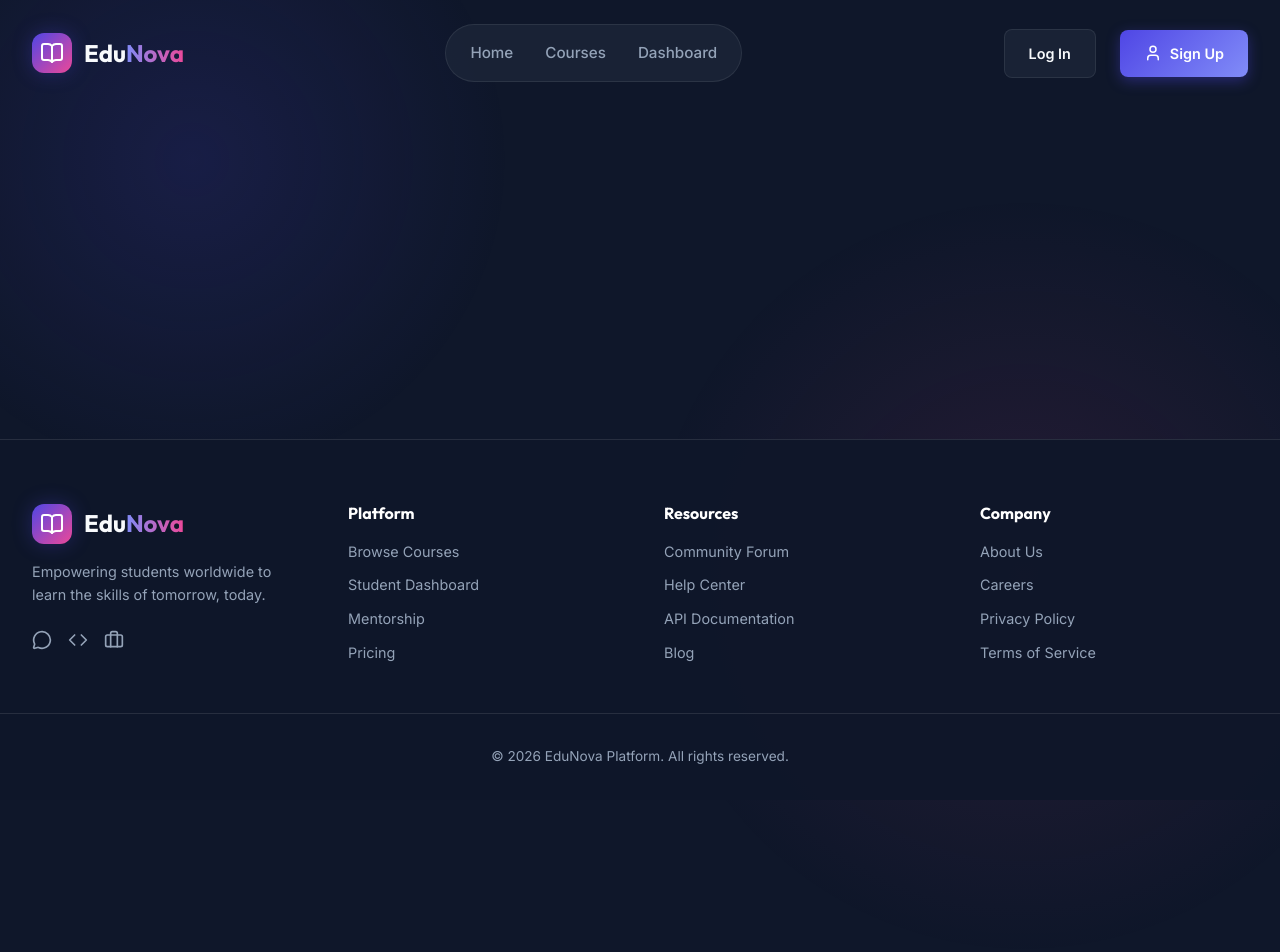
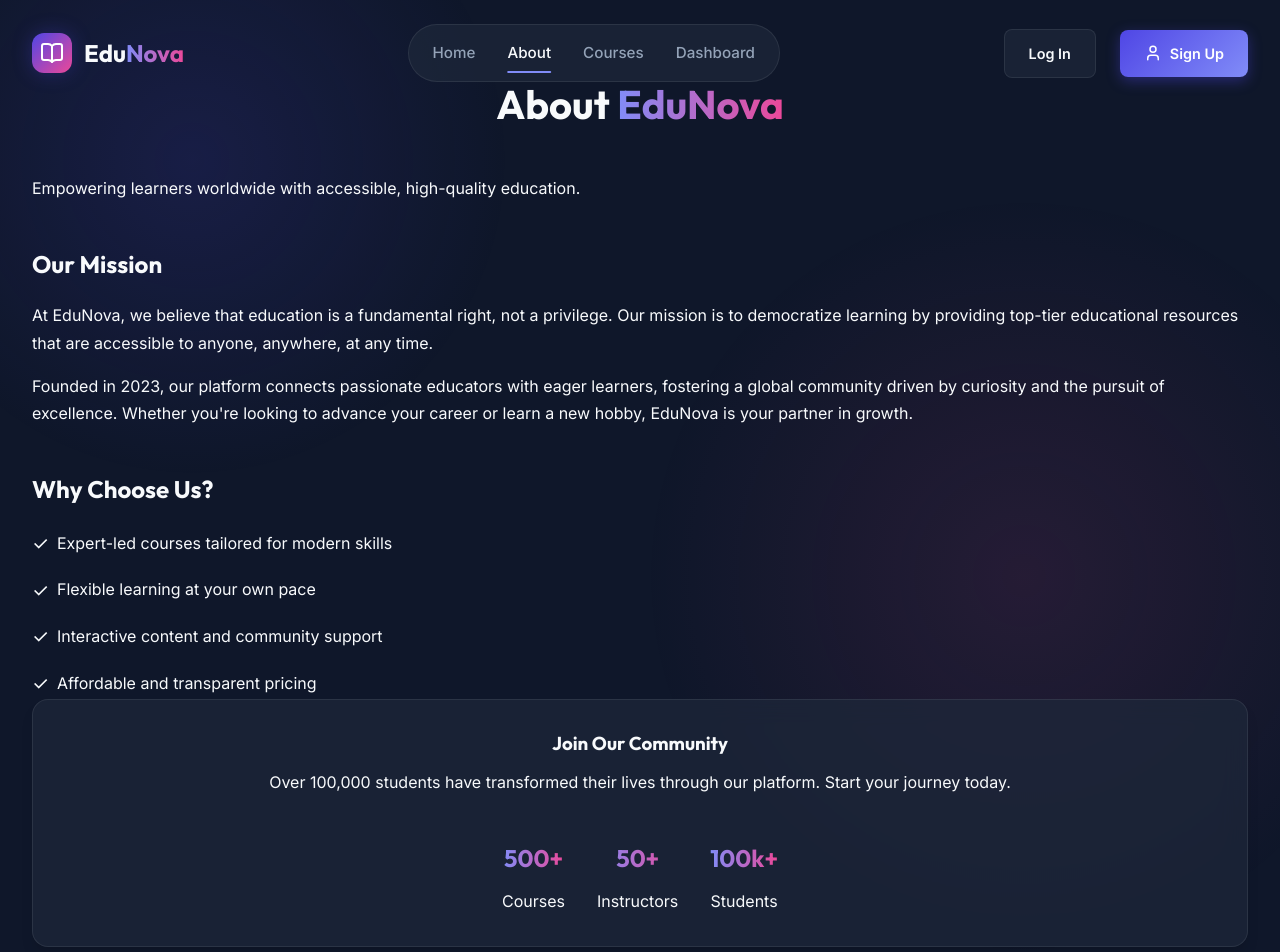
Before and after one commit to shivuas001/Education-Platform, a React (Vite) app: page /about in a window 1280 px wide. Shown: the top 952 px of the page. Before the commit the page ends 800 px from the top, so only its background shows below. Built offline with nearby package versions, Linux system fonts and the light colour scheme.

Commit message:
about section added in navigation

```diff
--- a/src/App.jsx
+++ b/src/App.jsx
@@ -8,6 +8,7 @@ import CoursePlayer from './pages/CoursePlayer';
 import Dashboard from './pages/Dashboard';
 import Login from './pages/Login';
 import Register from './pages/Register';
+import About from './pages/About';
 import Footer from './components/Footer';
 import ScrollToTop from './components/ScrollToTop';
 import './index.css';
@@ -21,6 +22,7 @@ function App() {
         <main className="main-content">
           <Routes>
             <Route path="/" element={<Home />} />
+            <Route path="/about" element={<About />} />
             <Route path="/courses" element={<Courses />} />
             <Route path="/courses/:id" element={<CourseDetails />} />
             <Route path="/learn/:id" element={<CoursePlayer />} />
--- a/src/components/Navigation.jsx
+++ b/src/components/Navigation.jsx
@@ -30,6 +30,7 @@ const Navigation = () => {
 
   const navLinks = [
     { name: 'Home', path: '/' },
+    { name: 'About', path: '/about' },
     { name: 'Courses', path: '/courses' },
     { name: 'Dashboard', path: '/dashboard' }
   ];
--- /dev/null
+++ b/src/pages/About.css
@@ -0,0 +1,8 @@
+.about-page {
+  animation: fadeIn 0.5s ease-out;
+}
+
+@keyframes fadeIn {
+  from { opacity: 0; transform: translateY(10px); }
+  to { opacity: 1; transform: translateY(0); }
+}
--- /dev/null
+++ b/src/pages/About.jsx
@@ -0,0 +1,66 @@
+import React from 'react';
+import './About.css';
+
+const About = () => {
+  return (
+    <div className="about-page container section">
+      <div className="about-header text-center">
+        <h1 className="section-title">About <span className="text-gradient">EduNova</span></h1>
+        <p className="section-subtitle">Empowering learners worldwide with accessible, high-quality education.</p>
+      </div>
+
+      <div className="about-content grid" style={{ gap: '4rem', marginTop: '3rem' }}>
+        <div className="about-text">
+          <h2 style={{ marginBottom: '1.5rem' }}>Our Mission</h2>
+          <p style={{ marginBottom: '1rem', color: 'var(--text-light)', lineHeight: '1.7' }}>
+            At EduNova, we believe that education is a fundamental right, not a privilege. Our mission is to democratize learning by providing top-tier educational resources that are accessible to anyone, anywhere, at any time.
+          </p>
+          <p style={{ marginBottom: '1rem', color: 'var(--text-light)', lineHeight: '1.7' }}>
+            Founded in 2023, our platform connects passionate educators with eager learners, fostering a global community driven by curiosity and the pursuit of excellence. Whether you're looking to advance your career or learn a new hobby, EduNova is your partner in growth.
+          </p>
+
+          <h2 style={{ marginTop: '3rem', marginBottom: '1.5rem' }}>Why Choose Us?</h2>
+          <ul style={{ listStyleType: 'none', padding: 0 }}>
+            <li style={{ marginBottom: '1rem', display: 'flex', alignItems: 'center', gap: '0.5rem' }}>
+              <span style={{ color: 'var(--primary-color)', fontSize: '1.2rem' }}>✓</span>
+              <span>Expert-led courses tailored for modern skills</span>
+            </li>
+            <li style={{ marginBottom: '1rem', display: 'flex', alignItems: 'center', gap: '0.5rem' }}>
+              <span style={{ color: 'var(--primary-color)', fontSize: '1.2rem' }}>✓</span>
+              <span>Flexible learning at your own pace</span>
+            </li>
+            <li style={{ marginBottom: '1rem', display: 'flex', alignItems: 'center', gap: '0.5rem' }}>
+              <span style={{ color: 'var(--primary-color)', fontSize: '1.2rem' }}>✓</span>
+              <span>Interactive content and community support</span>
+            </li>
+            <li style={{ display: 'flex', alignItems: 'center', gap: '0.5rem' }}>
+              <span style={{ color: 'var(--primary-color)', fontSize: '1.2rem' }}>✓</span>
+              <span>Affordable and transparent pricing</span>
+            </li>
+          </ul>
+        </div>
+
+        <div className="about-image glass-panel" style={{ padding: '2rem', display: 'flex', flexDirection: 'column', justifyContent: 'center', alignItems: 'center', textAlign: 'center' }}>
+           <h3 style={{ marginBottom: '1rem' }}>Join Our Community</h3>
+           <p style={{ color: 'var(--text-light)', marginBottom: '2rem' }}>Over 100,000 students have transformed their lives through our platform. Start your journey today.</p>
+           <div style={{ display: 'flex', gap: '2rem', marginTop: '1rem' }}>
+             <div>
+                <h2 className="text-gradient">500+</h2>
+                <p>Courses</p>
+             </div>
+             <div>
+                <h2 className="text-gradient">50+</h2>
+                <p>Instructors</p>
+             </div>
+             <div>
+                <h2 className="text-gradient">100k+</h2>
+                <p>Students</p>
+             </div>
+           </div>
+        </div>
+      </div>
+    </div>
+  );
+};
+
+export default About;
```
